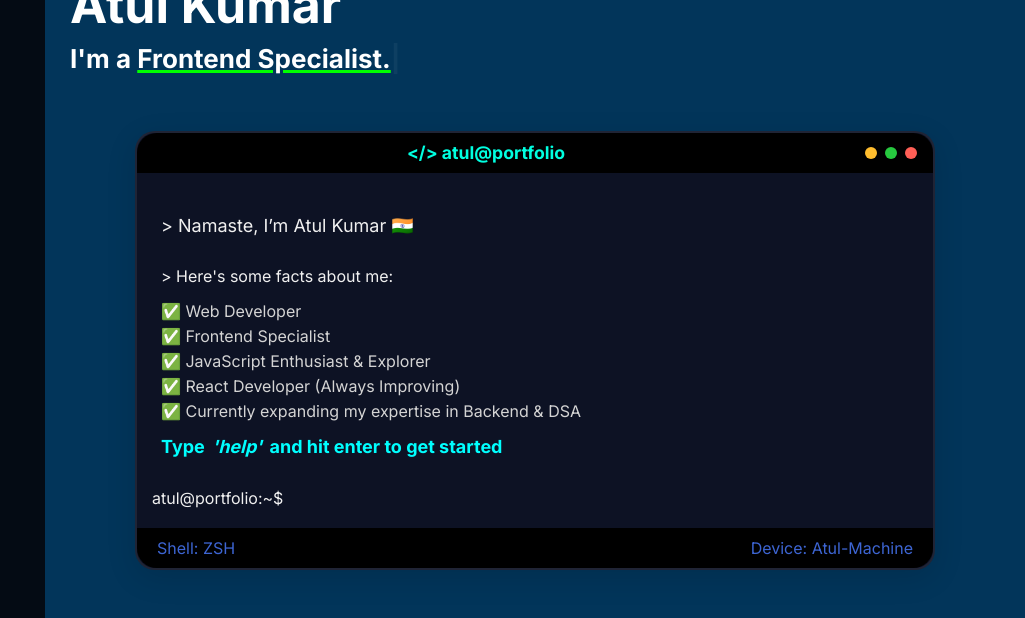
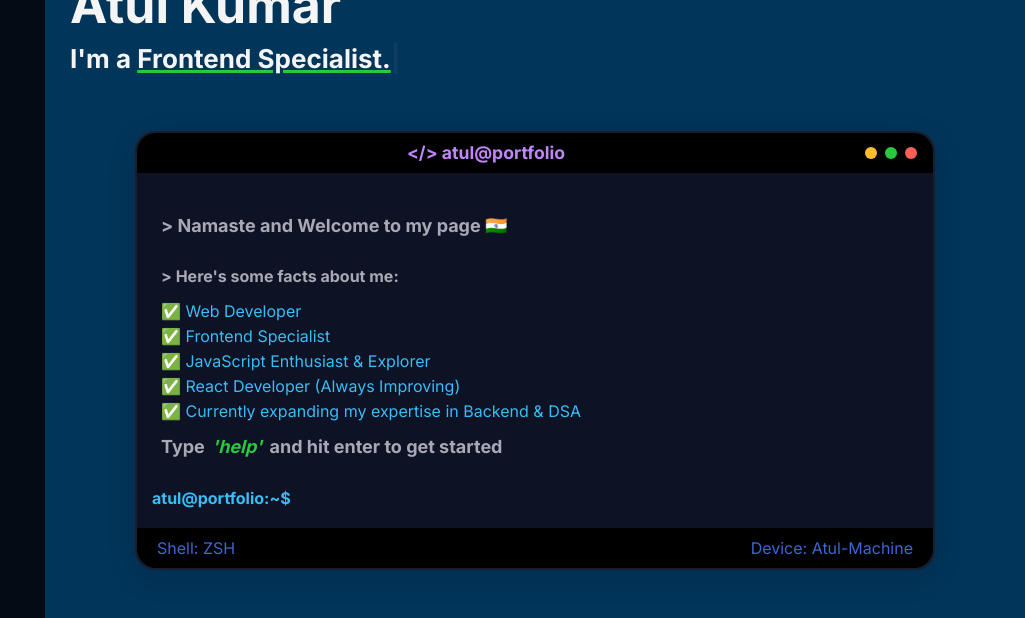
Before and after one commit to atul030702/atul-portfolio, a website built with Parcel: page index.html in a window 1280 px wide. Shown: the part 182-800 px from the top of the page, 255-1280 px from the left. Built offline with nearby package versions, Linux system fonts and the light colour scheme; files whose address does not match are found by name.

Commit message:
terminal design phase-2 started

```diff
--- a/index.html
+++ b/index.html
@@ -94,7 +94,7 @@
                         </div>
 
                         <div class="info-body">
-                            <p class="about-me">> Namaste, I’m Atul Kumar 🇮🇳</p>
+                            <p class="about-me">> Namaste and Welcome to my page 🇮🇳</p>
                             <p>> Here's some facts about me:</p>
                             <ul>
                                 <li class="list-item">✅ Web Developer</li>
@@ -110,7 +110,6 @@
                             <span class="prompt">atul@portfolio:~$</span>
                             <div class="input-wrapper">
                                 <input id="command-input" type="text" autocomplete="off" spellcheck="false" />
-                                <div id="fake-cursor"></div>
                             </div>
                         </div>
 
--- /dev/null
+++ b/src/modules/autotype.js
@@ -0,0 +1,14 @@
+import Typed from "typed.js";
+
+const autoTyped = document.getElementById("autotype");
+
+function autoType() {
+    const typed = new Typed(autoTyped, {
+        strings: ["Web Developer.","Frontend Specialist.", "Self Taught Developer.","Environmentalist.", "Chess Geek."],
+        typeSpeed: 75,
+        backSpeed: 40,
+        loop: true
+    });
+}
+
+export default autoType;
--- a/src/script.js
+++ b/src/script.js
@@ -1,10 +1,6 @@
-import Typed from "typed.js";
+import autoType from "./modules/autotype.js";
 
-const autoType = document.getElementById("autotype");
 
-const typed = new Typed(autoType, {
-    strings: ["Web Developer.","Frontend Specialist.", "Self Taught Programmer.","Environmentalist.", "Chess Geek."],
-    typeSpeed: 75,
-    backSpeed: 40,
-    loop: true
+document.addEventListener("DOMContentLoaded", () => {
+    autoType();
 });
--- a/style.css
+++ b/style.css
@@ -19,10 +19,11 @@ body{
     --bg-sidebar: #040b14;
     --bg-content: #e8eaf6;
     --bg-terminal: #05092e;
-    --text-color: #ffffff;
+    --text-color: #f5f5f5;
     --surface-color: #151f2b;
     --nav-btn-color: #a8a9b4;
-    --btn-hover-color: #355A90;
+    --btn-hover-color: #38bdf8;
+    --color-green-terminal: #27C93F;
 }
 
 .container{
@@ -219,7 +220,7 @@ body{
 
     .auto-type{
         text-decoration: underline;
-        text-decoration-color: #00FF00;
+        text-decoration-color: var(--color-green-terminal);
         text-decoration-thickness: 2.5px;
     }
 }
@@ -230,9 +231,9 @@ body{
     min-width: 320px;
     height: max-content;
     background-color: rgba(15, 15, 30, 0.9);
-    border: 2px solid rgba(255, 255, 255, 0.08);
+    border: 2px solid rgba(255, 255, 255, 0.05);
     border-radius: 20px;
-    color: #f0f0f0;
+    color: var(--nav-btn-color);
     font-family: "Fira Code", monospace;
     margin: 2rem auto;
     box-shadow: 0 8px 30px rgba(0, 0, 0, 0.12);
@@ -280,17 +281,17 @@ body{
         };
 
         .maximize{
-            background-color: #27c93f;
+            background-color: var(--color-green-terminal);
         }
     };
 
     h2{
         flex-grow: 1;
         text-align: center;
-        color: #00ffe0;
+        color: #c084fc;
         font-size: 1.1rem;
         transform: translateX(-15px);
-    };
+    }
 }
 
 .info-body{
@@ -307,12 +308,14 @@ body{
         text-align: left;
         margin: 10px auto 25px auto;
         font-size: 18px;
+        font-weight: bold;
     };
 
     p{
         width: 100%;
         margin: 5px auto;
         text-align: left;
+        font-weight: bold;
     };
 
     ul{
@@ -324,15 +327,16 @@ body{
     .list-item{
         margin: 5px 0;
         font-size: 1rem;
-        color: #d4d4d4;
+        color: var(--btn-hover-color);
     }
 
     .command{
-        color: #00ffff;
+        color: var(--nav-btn-color);
         font-size: 18px;
         font-weight: bold;
 
         span{
+            color: #27C93F;
             font-style: italic;
             padding: 0 7.5px 0 3px;
         }
@@ -348,6 +352,8 @@ body{
     margin: 10px auto 20px auto;
 
     .prompt{
+        font-weight: bold;
+        color: var(--btn-hover-color);
         margin-right: 7.5px;
     }
 }
@@ -360,26 +366,11 @@ body{
 #command-input {
     background: none;
     border: none;
-    color: inherit;
+    color: var(--color-green-terminal);
     font: inherit;
+    font-weight: bold;
     width: 100%;
     outline: none;
-    caret-color: transparent;
-}
-
-#fake-cursor {
-    position: absolute;
-    top: 0;
-    background-color: #00FF00;
-    width: 10px;
-    height: 1em;
-    animation: blink 1s steps(1) infinite;
-    pointer-events: none;
-    display: none;
-}
-
-@keyframes blink {
-    50% { opacity: 0; }
 }
 
 .info-footer{
```
